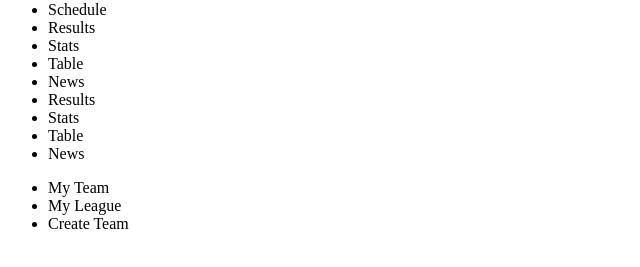
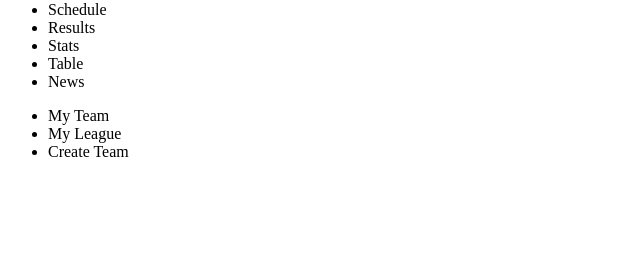
Before and after one commit to josephgeorge144/guessing-game, a plain HTML site: page index.html in a window 1280 px wide. Shown: the part 105-372 px from the top of the page, without its empty margins (0-640 px from the left). Drawn offline with Linux system fonts and the light colour scheme.

Commit message:
css file added

```diff
--- a/index.html
+++ b/index.html
@@ -19,11 +19,7 @@
                 <li><a> Stats</a></li>
                 <li><a>Table</a></li>
                 <li><a> News</a></li>
-                <li><a>Results</a></li>
-                <li><a> Stats</a></li>
-                <li><a>Table</a></li>
-                <li><a> News</a></li>
-            </ul>
+
         </nav>
 
 
```
Also changed, not shown: index.css (added).
